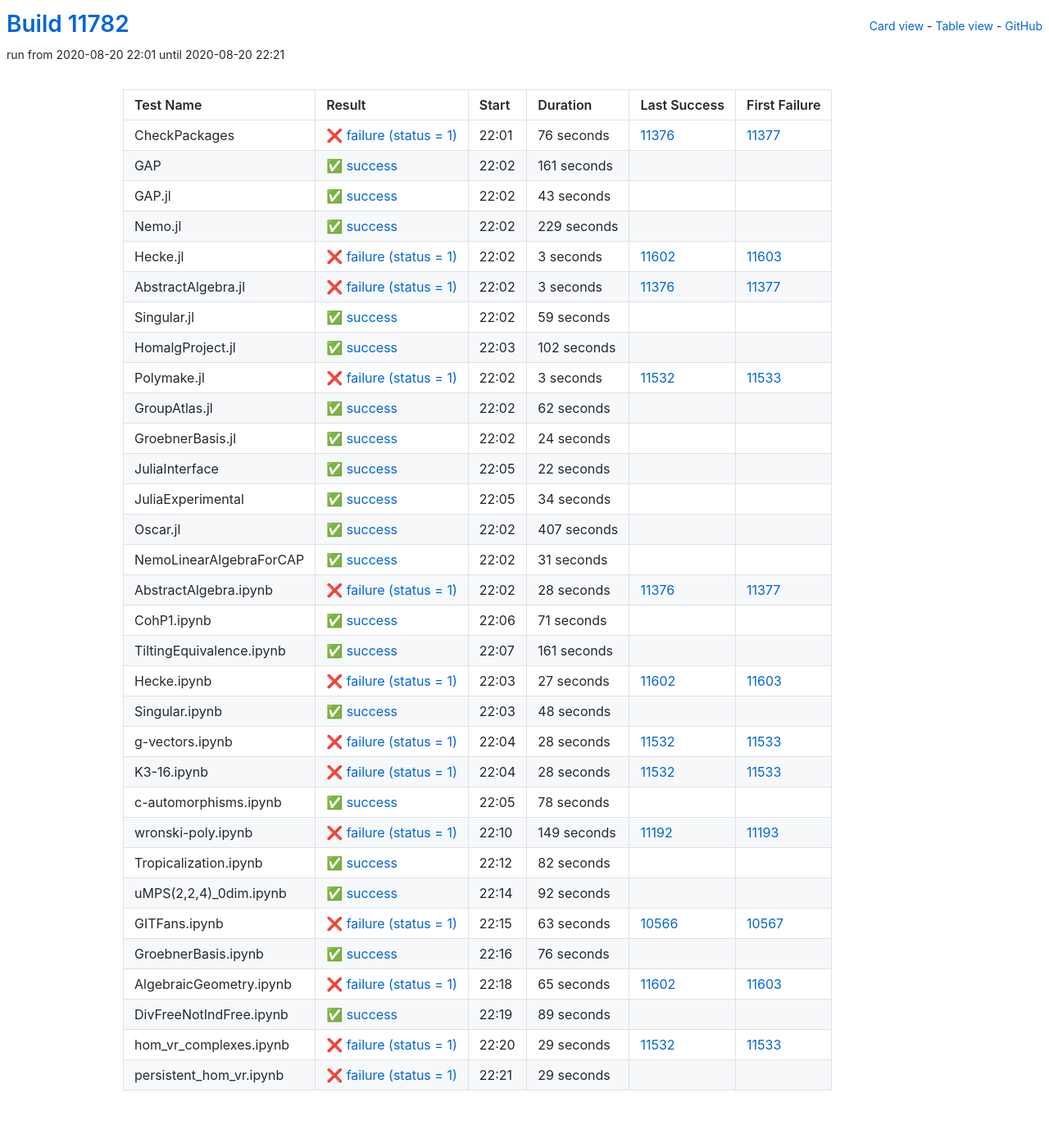
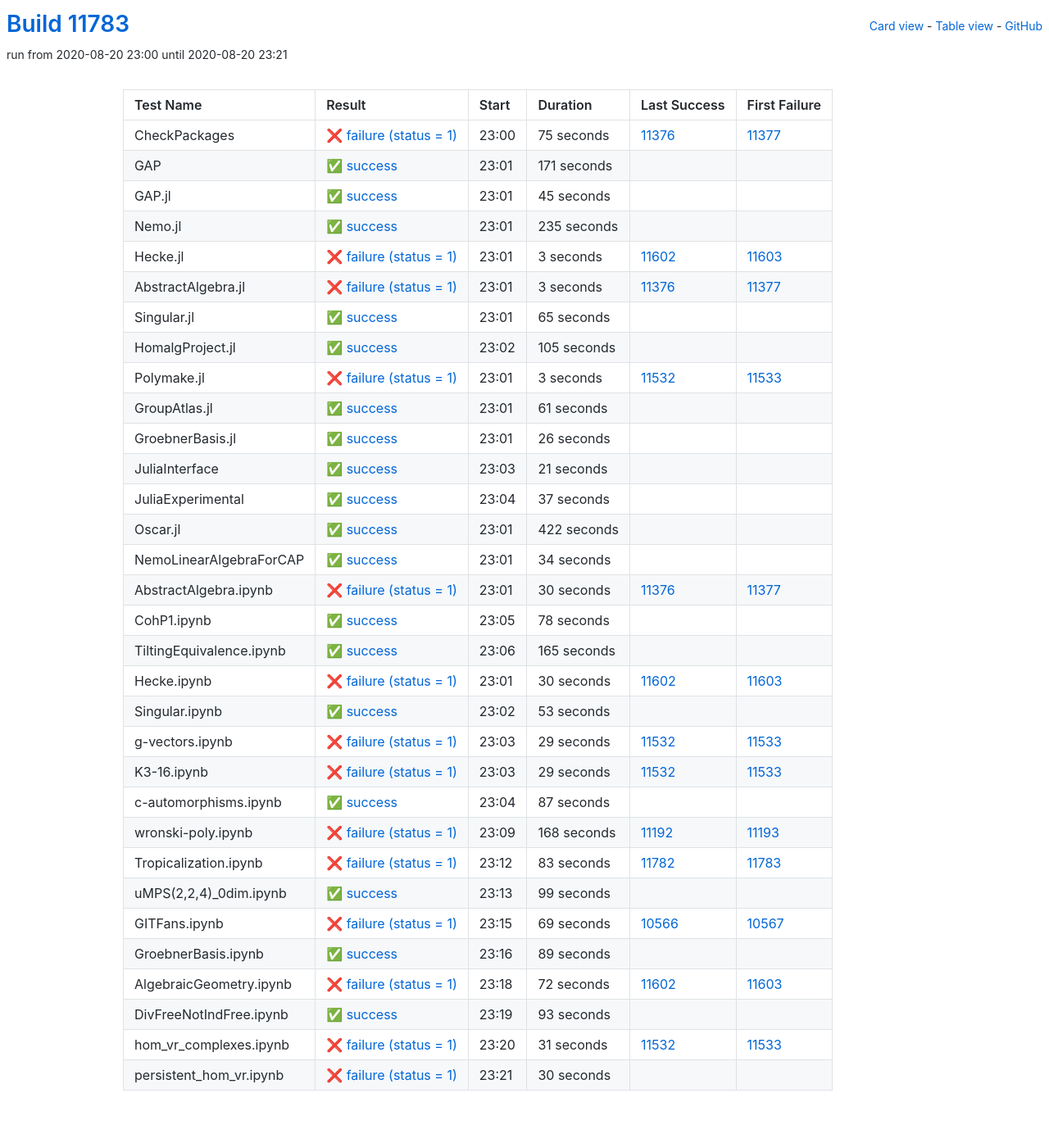
Before and after one commit to oscar-system/oscar-ci-status, a Jekyll site: the page built from table.html, in a window 1280 px wide. Shown: the whole page at 82% size. Built offline with Jekyll 4.4.1, drawn with Linux system fonts in a browser that asks for light colours.

Commit message:
Build #11783

```diff
--- a/_data/ci.yml
+++ b/_data/ci.yml
@@ -1,6 +1,6 @@
 ---
-build: 11782
-build_url: https://oscarci.mathematik.uni-kl.de/job/oscar/11782/
+build: 11783
+build_url: https://oscarci.mathematik.uni-kl.de/job/oscar/11783/
 job: oscar
 organization: oscar-system
 repo: oscar-ci-status
@@ -8,56 +8,56 @@
 tests:
 - name: CheckPackages
   id: checkpackages
-  log: https://oscarci.mathematik.uni-kl.de/job/oscar/11782/artifact/logs/build-11782/CheckPackages.log
-  start: 2020-08-20 22:01
+  log: https://oscarci.mathematik.uni-kl.de/job/oscar/11783/artifact/logs/build-11783/CheckPackages.log
+  start: 2020-08-20 23:00
   success: false
   exitcode: 1
   status: failure
-  duration: 76
+  duration: 75
   last_success: 11376
   last_success_url: https://oscarci.mathematik.uni-kl.de/job/oscar/11376/
   first_failure: 11377
   first_failure_url: https://oscarci.mathematik.uni-kl.de/job/oscar/11377/
 - name: GAP
   id: gap
-  log: https://oscarci.mathematik.uni-kl.de/job/oscar/11782/artifact/logs/build-11782/GAP.log
-  start: 2020-08-20 22:02
+  log: https://oscarci.mathematik.uni-kl.de/job/oscar/11783/artifact/logs/build-11783/GAP.log
+  start: 2020-08-20 23:01
   success: true
   exitcode: 0
   status: success
-  duration: 161
+  duration: 171
   last_success: false
   last_success_url:
   first_failure: false
   first_failure_url:
 - name: GAP.jl
   id: gap-jl
-  log: https://oscarci.mathematik.uni-kl.de/job/oscar/11782/artifact/logs/build-11782/GAP.jl.log
-  start: 2020-08-20 22:02
+  log: https://oscarci.mathematik.uni-kl.de/job/oscar/11783/artifact/logs/build-11783/GAP.jl.log
+  start: 2020-08-20 23:01
   success: true
   exitcode: 0
   status: success
-  duration: 43
+  duration: 45
   last_success: false
   last_success_url:
   first_failure: false
   first_failure_url:
 - name: Nemo.jl
   id: nemo-jl
-  log: https://oscarci.mathematik.uni-kl.de/job/oscar/11782/artifact/logs/build-11782/Nemo.jl.log
-  start: 2020-08-20 22:02
+  log: https://oscarci.mathematik.uni-kl.de/job/oscar/11783/artifact/logs/build-11783/Nemo.jl.log
+  start: 2020-08-20 23:01
   success: true
   exitcode: 0
   status: success
-  duration: 229
+  duration: 235
   last_success: false
   last_success_url:
   first_failure: false
   first_failure_url:
 - name: Hecke.jl
   id: hecke-jl
-  log: https://oscarci.mathematik.uni-kl.de/job/oscar/11782/artifact/logs/build-11782/Hecke.jl.log
-  start: 2020-08-20 22:02
+  log: https://oscarci.mathematik.uni-kl.de/job/oscar/11783/artifact/logs/build-11783/Hecke.jl.log
+  start: 2020-08-20 23:01
   success: false
   exitcode: 1
   status: failure
@@ -68,8 +68,8 @@
   first_failure_url: https://oscarci.mathematik.uni-kl.de/job/oscar/11603/
 - name: AbstractAlgebra.jl
   id: abstractalgebra-jl
-  log: https://oscarci.mathematik.uni-kl.de/job/oscar/11782/artifact/logs/build-11782/AbstractAlgebra.jl.log
-  start: 2020-08-20 22:02
+  log: https://oscarci.mathematik.uni-kl.de/job/oscar/11783/artifact/logs/build-11783/AbstractAlgebra.jl.log
+  start: 2020-08-20 23:01
   success: false
   exitcode: 1
   status: failure
@@ -80,32 +80,32 @@
   first_failure_url: https://oscarci.mathematik.uni-kl.de/job/oscar/11377/
 - name: Singular.jl
   id: singular-jl
-  log: https://oscarci.mathematik.uni-kl.de/job/oscar/11782/artifact/logs/build-11782/Singular.jl.log
-  start: 2020-08-20 22:02
+  log: https://oscarci.mathematik.uni-kl.de/job/oscar/11783/artifact/logs/build-11783/Singular.jl.log
+  start: 2020-08-20 23:01
   success: true
   exitcode: 0
   status: success
-  duration: 59
+  duration: 65
   last_success: false
   last_success_url:
   first_failure: false
   first_failure_url:
 - name: HomalgProject.jl
   id: homalgproject-jl
-  log: https://oscarci.mathematik.uni-kl.de/job/oscar/11782/artifact/logs/build-11782/HomalgProject.jl.log
-  start: 2020-08-20 22:03
+  log: https://oscarci.mathematik.uni-kl.de/job/oscar/11783/artifact/logs/build-11783/HomalgProject.jl.log
+  start: 2020-08-20 23:02
   success: true
   exitcode: 0
   status: success
-  duration: 102
+  duration: 105
   last_success: false
   last_success_url:
   first_failure: false
   first_failure_url:
 - name: Polymake.jl
   id: polymake-jl
-  log: https://oscarci.mathematik.uni-kl.de/job/oscar/11782/artifact/logs/build-11782/Polymake.jl.log
-  start: 2020-08-20 22:02
+  log: https://oscarci.mathematik.uni-kl.de/job/oscar/11783/artifact/logs/build-11783/Polymake.jl.log
+  start: 2020-08-20 23:01
   success: false
   exitcode: 1
   status: failure
@@ -116,44 +116,68 @@
   first_failure_url: https://oscarci.mathematik.uni-kl.de/job/oscar/11533/
 - name: GroupAtlas.jl
   id: groupatlas-jl
-  log: https://oscarci.mathematik.uni-kl.de/job/oscar/11782/artifact/logs/build-11782/GroupAtlas.jl.log
-  start: 2020-08-20 22:02
+  log: https://oscarci.mathematik.uni-kl.de/job/oscar/11783/artifact/logs/build-11783/GroupAtlas.jl.log
+  start: 2020-08-20 23:01
   success: true
   exitcode: 0
   status: success
-  duration: 62
+  duration: 61
   last_success: false
   last_success_url:
   first_failure: false
   first_failure_url:
 - name: GroebnerBasis.jl
   id: groebnerbasis-jl
-  log: https://oscarci.mathematik.uni-kl.de/job/oscar/11782/artifact/logs/build-11782/GroebnerBasis.jl.log
-  start: 2020-08-20 22:02
+  log: https://oscarci.mathematik.uni-kl.de/job/oscar/11783/artifact/logs/build-11783/GroebnerBasis.jl.log
+  start: 2020-08-20 23:01
   success: true
   exitcode: 0
   status: success
-  duration: 24
+  duration: 26
   last_success: false
   last_success_url:
   first_failure: false
   first_failure_url:
 - name: JuliaInterface
   id: juliainterface
-  log: https://oscarci.mathematik.uni-kl.de/job/oscar/11782/artifact/logs/build-11782/JuliaInterface.log
-  start: 2020-08-20 22:05
+  log: https://oscarci.mathematik.uni-kl.de/job/oscar/11783/artifact/logs/build-11783/JuliaInterface.log
+  start: 2020-08-20 23:03
   success: true
   exitcode: 0
   status: success
-  duration: 22
+  duration: 21
   last_success: false
   last_success_url:
   first_failure: false
   first_failure_url:
 - name: JuliaExperimental
   id: juliaexperimental
-  log: https://oscarci.mathematik.uni-kl.de/job/oscar/11782/artifact/logs/build-11782/JuliaExperimental.log
-  start: 2020-08-20 22:05
+  log: https://oscarci.mathematik.uni-kl.de/job/oscar/11783/artifact/logs/build-11783/JuliaExperimental.log
+  start: 2020-08-20 23:04
+  success: true
+  exitcode: 0
+  status: success
+  duration: 37
+  last_success: false
+  last_success_url:
+  first_failure: false
+  first_failure_url:
+- name: Oscar.jl
+  id: oscar-jl
+  log: https://oscarci.mathematik.uni-kl.de/job/oscar/11783/artifact/logs/build-11783/Oscar.jl.log
+  start: 2020-08-20 23:01
+  success: true
+  exitcode: 0
+  status: success
+  duration: 422
+  last_success: false
+  last_success_url:
+  first_failure: false
+  first_failure_url:
+- name: NemoLinearAlgebraForCAP
+  id: nemolinearalgebraforcap
+  log: https://oscarci.mathematik.uni-kl.de/job/oscar/11783/artifact/logs/build-11783/NemoLinearAlgebraForCAP.log
+  start: 2020-08-20 23:01
   success: true
   exitcode: 0
   status: success
@@ -162,118 +186,22 @@
   last_success_url:
   first_failure: false
   first_failure_url:
-- name: Oscar.jl
-  id: oscar-jl
-  log: https://oscarci.mathematik.uni-kl.de/job/oscar/11782/artifact/logs/build-11782/Oscar.jl.log
-  start: 2020-08-20 22:02
-  success: true
-  exitcode: 0
-  status: success
-  duration: 407
-  last_success: false
-  last_success_url:
-  first_failure: false
-  first_failure_url:
-- name: NemoLinearAlgebraForCAP
-  id: nemolinearalgebraforcap
-  log: https://oscarci.mathematik.uni-kl.de/job/oscar/11782/artifact/logs/build-11782/NemoLinearAlgebraForCAP.log
-  start: 2020-08-20 22:02
-  success: true
-  exitcode: 0
-  status: success
-  duration: 31
-  last_success: false
-  last_success_url:
-  first_failure: false
-  first_failure_url:
 - name: AbstractAlgebra.ipynb
   id: abstractalgebra-ipynb
-  log: https://oscarci.mathematik.uni-kl.de/job/oscar/11782/artifact/logs/build-11782/AbstractAlgebra.ipynb.log
-  start: 2020-08-20 22:02
+  log: https://oscarci.mathematik.uni-kl.de/job/oscar/11783/artifact/logs/build-11783/AbstractAlgebra.ipynb.log
+  start: 2020-08-20 23:01
   success: false
   exitcode: 1
   status: failure
-  duration: 28
+  duration: 30
   last_success: 11376
   last_success_url: https://oscarci.mathematik.uni-kl.de/job/oscar/11376/
   first_failure: 11377
   first_failure_url: https://oscarci.mathematik.uni-kl.de/job/oscar/11377/
 - name: CohP1.ipynb
   id: cohp1-ipynb
-  log: https://oscarci.mathematik.uni-kl.de/job/oscar/11782/artifact/logs/build-11782/CohP1.ipynb.log
-  start: 2020-08-20 22:06
-  success: true
-  exitcode: 0
-  status: success
-  duration: 71
-  last_success: false
-  last_success_url:
-  first_failure: false
-  first_failure_url:
-- name: TiltingEquivalence.ipynb
-  id: tiltingequivalence-ipynb
-  log: https://oscarci.mathematik.uni-kl.de/job/oscar/11782/artifact/logs/build-11782/TiltingEquivalence.ipynb.log
-  start: 2020-08-20 22:07
-  success: true
-  exitcode: 0
-  status: success
-  duration: 161
-  last_success: false
-  last_success_url:
-  first_failure: false
-  first_failure_url:
-- name: Hecke.ipynb
-  id: hecke-ipynb
-  log: https://oscarci.mathematik.uni-kl.de/job/oscar/11782/artifact/logs/build-11782/Hecke.ipynb.log
-  start: 2020-08-20 22:03
-  success: false
-  exitcode: 1
-  status: failure
-  duration: 27
-  last_success: 11602
-  last_success_url: https://oscarci.mathematik.uni-kl.de/job/oscar/11602/
-  first_failure: 11603
-  first_failure_url: https://oscarci.mathematik.uni-kl.de/job/oscar/11603/
-- name: Singular.ipynb
-  id: singular-ipynb
-  log: https://oscarci.mathematik.uni-kl.de/job/oscar/11782/artifact/logs/build-11782/Singular.ipynb.log
-  start: 2020-08-20 22:03
-  success: true
-  exitcode: 0
-  status: success
-  duration: 48
-  last_success: false
-  last_success_url:
-  first_failure: false
-  first_failure_url:
-- name: g-vectors.ipynb
-  id: g-vectors-ipynb
-  log: https://oscarci.mathematik.uni-kl.de/job/oscar/11782/artifact/logs/build-11782/g-vectors.ipynb.log
-  start: 2020-08-20 22:04
-  success: false
-  exitcode: 1
-  status: failure
-  duration: 28
-  last_success: 11532
-  last_success_url: https://oscarci.mathematik.uni-kl.de/job/oscar/11532/
-  first_failure: 11533
-  first_failure_url: https://oscarci.mathematik.uni-kl.de/job/oscar/11533/
-- name: K3-16.ipynb
-  id: k3-16-ipynb
-  log: https://oscarci.mathematik.uni-kl.de/job/oscar/11782/artifact/logs/build-11782/K3-16.ipynb.log
-  start: 2020-08-20 22:04
-  success: false
-  exitcode: 1
-  status: failure
-  duration: 28
-  last_success: 11532
-  last_success_url: https://oscarci.mathematik.uni-kl.de/job/oscar/11532/
-  first_failure: 11533
-  first_failure_url: https://oscarci.mathematik.uni-kl.de/job/oscar/11533/
-- name: c-automorphisms.ipynb
-  id: c-automorphisms-ipynb
-  log: https://oscarci.mathematik.uni-kl.de/job/oscar/11782/artifact/logs/build-11782/c-automorphisms.ipynb.log
-  start: 2020-08-20 22:05
+  log: https://oscarci.mathematik.uni-kl.de/job/oscar/11783/artifact/logs/build-11783/CohP1.ipynb.log
+  start: 2020-08-20 23:05
   success: true
   exitcode: 0
   status: success
@@ -282,82 +210,130 @@
   last_success_url:
   first_failure: false
   first_failure_url:
-- name: wronski-poly.ipynb
-  id: wronski-poly-ipynb
-  log: https://oscarci.mathematik.uni-kl.de/job/oscar/11782/artifact/logs/build-11782/wronski-poly.ipynb.log
-  start: 2020-08-20 22:10
+- name: TiltingEquivalence.ipynb
+  id: tiltingequivalence-ipynb
+  log: https://oscarci.mathematik.uni-kl.de/job/oscar/11783/artifact/logs/build-11783/TiltingEquivalence.ipynb.log
+  start: 2020-08-20 23:06
+  success: true
+  exitcode: 0
+  status: success
+  duration: 165
+  last_success: false
+  last_success_url:
+  first_failure: false
+  first_failure_url:
+- name: Hecke.ipynb
+  id: hecke-ipynb
+  log: https://oscarci.mathematik.uni-kl.de/job/oscar/11783/artifact/logs/build-11783/Hecke.ipynb.log
+  start: 2020-08-20 23:01
   success: false
   exitcode: 1
   status: failure
-  duration: 149
+  duration: 30
+  last_success: 11602
+  last_success_url: https://oscarci.mathematik.uni-kl.de/job/oscar/11602/
+  first_failure: 11603
+  first_failure_url: https://oscarci.mathematik.uni-kl.de/job/oscar/11603/
+- name: Singular.ipynb
+  id: singular-ipynb
+  log: https://oscarci.mathematik.uni-kl.de/job/oscar/11783/artifact/logs/build-11783/Singular.ipynb.log
+  start: 2020-08-20 23:02
+  success: true
+  exitcode: 0
+  status: success
+  duration: 53
+  last_success: false
+  last_success_url:
+  first_failure: false
+  first_failure_url:
+- name: g-vectors.ipynb
+  id: g-vectors-ipynb
+  log: https://oscarci.mathematik.uni-kl.de/job/oscar/11783/artifact/logs/build-11783/g-vectors.ipynb.log
+  start: 2020-08-20 23:03
+  success: false
+  exitcode: 1
+  status: failure
+  duration: 29
+  last_success: 11532
+  last_success_url: https://oscarci.mathematik.uni-kl.de/job/oscar/11532/
+  first_failure: 11533
+  first_failure_url: https://oscarci.mathematik.uni-kl.de/job/oscar/11533/
+- name: K3-16.ipynb
+  id: k3-16-ipynb
+  log: https://oscarci.mathematik.uni-kl.de/job/oscar/11783/artifact/logs/build-11783/K3-16.ipynb.log
+  start: 2020-08-20 23:03
+  success: false
+  exitcode: 1
+  status: failure
+  duration: 29
+  last_success: 11532
+  last_success_url: https://oscarci.mathematik.uni-kl.de/job/oscar/11532/
+  first_failure: 11533
+  first_failure_url: https://oscarci.mathematik.uni-kl.de/job/oscar/11533/
+- name: c-automorphisms.ipynb
+  id: c-automorphisms-ipynb
+  log: https://oscarci.mathematik.uni-kl.de/job/oscar/11783/artifact/logs/build-11783/c-automorphisms.ipynb.log
+  start: 2020-08-20 23:04
+  success: true
+  exitcode: 0
+  status: success
+  duration: 87
+  last_success: false
+  last_success_url:
+  first_failure: false
+  first_failure_url:
+- name: wronski-poly.ipynb
+  id: wronski-poly-ipynb
+  log: https://oscarci.mathematik.uni-kl.de/job/oscar/11783/artifact/logs/build-11783/wronski-poly.ipynb.log
+  start: 2020-08-20 23:09
+  success: false
+  exitcode: 1
+  status: failure
+  duration: 168
   last_success: 11192
   last_success_url: https://oscarci.mathematik.uni-kl.de/job/oscar/11192/
   first_failure: 11193
   first_failure_url: https://oscarci.mathematik.uni-kl.de/job/oscar/11193/
 - name: Tropicalization.ipynb
   id: tropicalization-ipynb
-  log: https://oscarci.mathematik.uni-kl.de/job/oscar/11782/artifact/logs/build-11782/Tropicalization.ipynb.log
-  start: 2020-08-20 22:12
+  log: https://oscarci.mathematik.uni-kl.de/job/oscar/11783/artifact/logs/build-11783/Tropicalization.ipynb.log
+  start: 2020-08-20 23:12
+  success: false
+  exitcode: 1
+  status: failure
+  duration: 83
+  last_success: 11782
+  last_success_url: https://oscarci.mathematik.uni-kl.de/job/oscar/11782/
+  first_failure: 11783
+  first_failure_url: https://oscarci.mathematik.uni-kl.de/job/oscar/11783/
+- name: uMPS(2,2,4)_0dim.ipynb
+  id: umps-2-2-4-0dim-ipynb
+  log: https://oscarci.mathematik.uni-kl.de/job/oscar/11783/artifact/logs/build-11783/uMPS-2-2-4-_0dim.ipynb.log
+  start: 2020-08-20 23:13
   success: true
   exitcode: 0
   status: success
-  duration: 82
-  last_success: false
-  last_success_url:
-  first_failure: false
-  first_failure_url:
-- name: uMPS(2,2,4)_0dim.ipynb
-  id: umps-2-2-4-0dim-ipynb
-  log: https://oscarci.mathematik.uni-kl.de/job/oscar/11782/artifact/logs/build-11782/uMPS-2-2-4-_0dim.ipynb.log
-  start: 2020-08-20 22:14
-  success: true
-  exitcode: 0
-  status: success
-  duration: 92
+  duration: 99
   last_success: false
   last_success_url:
   first_failure: false
   first_failure_url:
 - name: GITFans.ipynb
   id: gitfans-ipynb
-  log: https://oscarci.mathematik.uni-kl.de/job/oscar/11782/artifact/logs/build-11782/GITFans.ipynb.log
-  start: 2020-08-20 22:15
+  log: https://oscarci.mathematik.uni-kl.de/job/oscar/11783/artifact/logs/build-11783/GITFans.ipynb.log
+  start: 2020-08-20 23:15
   success: false
   exitcode: 1
   status: failure
-  duration: 63
+  duration: 69
   last_success: 10566
   last_success_url: https://oscarci.mathematik.uni-kl.de/job/oscar/10566/
   first_failure: 10567
   first_failure_url: https://oscarci.mathematik.uni-kl.de/job/oscar/10567/
 - name: GroebnerBasis.ipynb
   id: groebnerbasis-ipynb
-  log: https://oscarci.mathematik.uni-kl.de/job/oscar/11782/artifact/logs/build-11782/GroebnerBasis.ipynb.log
-  start: 2020-08-20 22:16
-  success: true
-  exitcode: 0
-  status: success
-  duration: 76
-  last_success: false
-  last_success_url:
-  first_failure: false
-  first_failure_url:
-- name: AlgebraicGeometry.ipynb
-  id: algebraicgeometry-ipynb
-  log: https://oscarci.mathematik.uni-kl.de/job/oscar/11782/artifact/logs/build-11782/AlgebraicGeometry.ipynb.log
-  start: 2020-08-20 22:18
-  success: false
-  exitcode: 1
-  status: failure
-  duration: 65
-  last_success: 11602
-  last_success_url: https://oscarci.mathematik.uni-kl.de/job/oscar/11602/
-  first_failure: 11603
-  first_failure_url: https://oscarci.mathematik.uni-kl.de/job/oscar/11603/
-- name: DivFreeNotIndFree.ipynb
-  id: divfreenotindfree-ipynb
-  log: https://oscarci.mathematik.uni-kl.de/job/oscar/11782/artifact/logs/build-11782/DivFreeNotIndFree.ipynb.log
-  start: 2020-08-20 22:19
+  log: https://oscarci.mathematik.uni-kl.de/job/oscar/11783/artifact/logs/build-11783/GroebnerBasis.ipynb.log
+  start: 2020-08-20 23:16
   success: true
   exitcode: 0
   status: success
@@ -366,26 +342,50 @@
   last_success_url:
   first_failure: false
   first_failure_url:
-- name: hom_vr_complexes.ipynb
-  id: hom-vr-complexes-ipynb
-  log: https://oscarci.mathematik.uni-kl.de/job/oscar/11782/artifact/logs/build-11782/hom_vr_complexes.ipynb.log
-  start: 2020-08-20 22:20
+- name: AlgebraicGeometry.ipynb
+  id: algebraicgeometry-ipynb
+  log: https://oscarci.mathematik.uni-kl.de/job/oscar/11783/artifact/logs/build-11783/AlgebraicGeometry.ipynb.log
+  start: 2020-08-20 23:18
   success: false
   exitcode: 1
   status: failure
-  duration: 29
+  duration: 72
+  last_success: 11602
+  last_success_url: https://oscarci.mathematik.uni-kl.de/job/oscar/11602/
+  first_failure: 11603
+  first_failure_url: https://oscarci.mathematik.uni-kl.de/job/oscar/11603/
+- name: DivFreeNotIndFree.ipynb
+  id: divfreenotindfree-ipynb
+  log: https://oscarci.mathematik.uni-kl.de/job/oscar/11783/artifact/logs/build-11783/DivFreeNotIndFree.ipynb.log
+  start: 2020-08-20 23:19
+  success: true
+  exitcode: 0
+  status: success
+  duration: 93
+  last_success: false
+  last_success_url:
+  first_failure: false
+  first_failure_url:
+- name: hom_vr_complexes.ipynb
+  id: hom-vr-complexes-ipynb
+  log: https://oscarci.mathematik.uni-kl.de/job/oscar/11783/artifact/logs/build-11783/hom_vr_complexes.ipynb.log
+  start: 2020-08-20 23:20
+  success: false
+  exitcode: 1
+  status: failure
+  duration: 31
   last_success: 11532
   last_success_url: https://oscarci.mathematik.uni-kl.de/job/oscar/11532/
   first_failure: 11533
   first_failure_url: https://oscarci.mathematik.uni-kl.de/job/oscar/11533/
 - name: persistent_hom_vr.ipynb
   id: persistent-hom-vr-ipynb
-  log: https://oscarci.mathematik.uni-kl.de/job/oscar/11782/artifact/logs/build-11782/persistent_hom_vr.ipynb.log
-  start: 2020-08-20 22:21
+  log: https://oscarci.mathematik.uni-kl.de/job/oscar/11783/artifact/logs/build-11783/persistent_hom_vr.ipynb.log
+  start: 2020-08-20 23:21
   success: false
   exitcode: 1
   status: failure
-  duration: 29
+  duration: 30
   last_success: false
   last_success_url:
   first_failure: false
```
Also changed, not shown: README.md.
